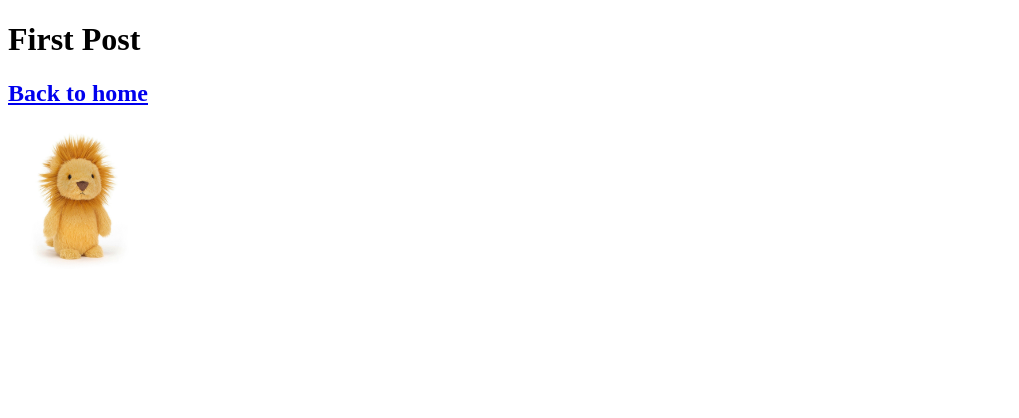
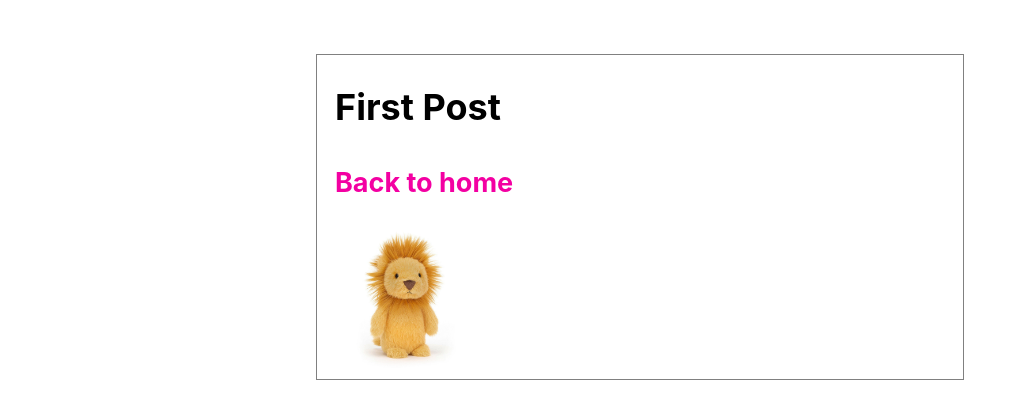
Before and after one commit to irisdew/learn-nextjs, a Next.js app: page /posts/first-post in a window 1280 px wide. Shown: the top 418 px of the page, without its empty margins (0-1019 px from the left). Built offline with nearby package versions, Linux system fonts and the light colour scheme.

Commit message:
:lipstick: ADD: styles

```diff
--- /dev/null
+++ b/components/layout.js
@@ -0,0 +1,5 @@
+import styles from './layout.module.css'
+
+export default function Layout({ children }) {
+    return <div className={styles.container}>{children}</div>
+}
--- /dev/null
+++ b/components/layout.module.css
@@ -0,0 +1,6 @@
+.container {
+    max-width: 36rem;
+    padding: 0 1rem;
+    margin: 3rem auto 6rem;
+    border: gray 1px solid;
+}
--- /dev/null
+++ b/pages/_app.js
@@ -0,0 +1,5 @@
+import '../styles/global.css'
+
+export default function App({ Component, pageProps }) {
+    return <Component {...pageProps} />
+}
--- a/pages/posts/first-post.js
+++ b/pages/posts/first-post.js
@@ -1,10 +1,12 @@
 import Head from 'next/head'
 import Link from 'next/link'
 import Image from 'next/image'
+import Layout from '../../components/layout'
 
 export default function FirstPost() {
     return (
         <>
+            <Layout>
                 <Head>
                     <title>First Post</title>
                 </Head>
@@ -20,6 +22,7 @@
                     width={144} // Desired size with correct aspect ratio
                     alt="Your Name"
                 />
+            </Layout>
         </>
     )
 }
--- /dev/null
+++ b/styles/global.css
@@ -0,0 +1,27 @@
+html,
+body {
+  padding: 0;
+  margin: 0;
+  font-family: -apple-system, BlinkMacSystemFont, Segoe UI, Roboto, Oxygen, Ubuntu,
+    Cantarell, Fira Sans, Droid Sans, Helvetica Neue, sans-serif;
+  line-height: 1.6;
+  font-size: 18px;
+}
+
+* {
+  box-sizing: border-box;
+}
+
+a {
+  color: #f300a2;
+  text-decoration: none;
+}
+
+a:hover {
+  text-decoration: underline;
+}
+
+img {
+  max-width: 100%;
+  display: block;
+}
```
Lines whose indentation alone changed are shown as unchanged.
